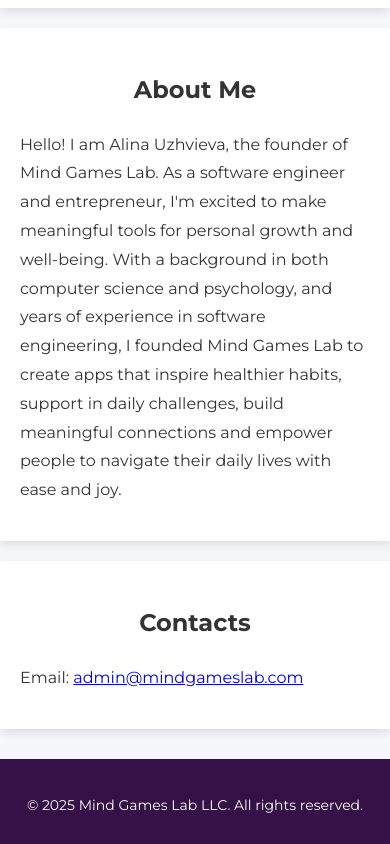
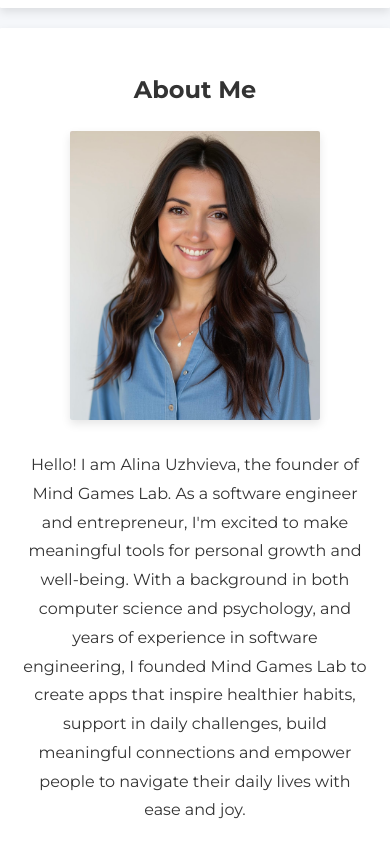
Before and after one commit to knsonera/portfolio, a plain HTML site: page index.html in a window 390 px wide. Shown: the part 2740-3584 px from the top of the page. Drawn offline with Linux system fonts and the light colour scheme.

Commit message:
Added image to the About section

```diff
--- a/index.html
+++ b/index.html
@@ -99,6 +99,16 @@
           color: #6c408f;
           font-weight: 600;
         }
+        .about-section {
+            display: flex;
+            align-items: center;
+            gap: 40px;
+        }
+        .about-section img {
+            max-width: 250px;
+            border-radius: 2px;
+            box-shadow: 0 4px 10px rgba(0,0,0,0.1);
+        }
         footer {
             text-align: center;
             padding: 20px;
@@ -133,6 +143,14 @@
             }
             h2 {
                 text-align: center;
+            }
+            .about-section {
+                flex-direction: column;
+                text-align: center;
+                gap: 10px;
+            }
+            .about-section img {
+                margin-bottom: 5px;
             }
         }
     </style>
@@ -188,7 +206,10 @@
     </section>
     <section id="about">
         <h2>About Me</h2>
-        <p>Hello! I am Alina Uzhvieva, the founder of Mind Games Lab. As a software engineer and entrepreneur, I'm excited to make meaningful tools for personal growth and well-being. With a background in both computer science and psychology, and years of experience in software engineering, I founded Mind Games Lab to create apps that inspire healthier habits, support in daily challenges, build meaningful connections and empower people to navigate their daily lives with ease and joy.</p>
+        <div class="about-section">
+            <img src="assets/portrait2.jpg" alt="Alina Uzhvieva Portrait">
+            <p>Hello! I am Alina Uzhvieva, the founder of Mind Games Lab. As a software engineer and entrepreneur, I'm excited to make meaningful tools for personal growth and well-being. With a background in both computer science and psychology, and years of experience in software engineering, I founded Mind Games Lab to create apps that inspire healthier habits, support in daily challenges, build meaningful connections and empower people to navigate their daily lives with ease and joy.</p>
+        </div>
     </section>
     <section id="contact">
         <h2>Contacts</h2>
```
Also changed, not shown: assets/portrait2.jpg (added), 1 other file.
